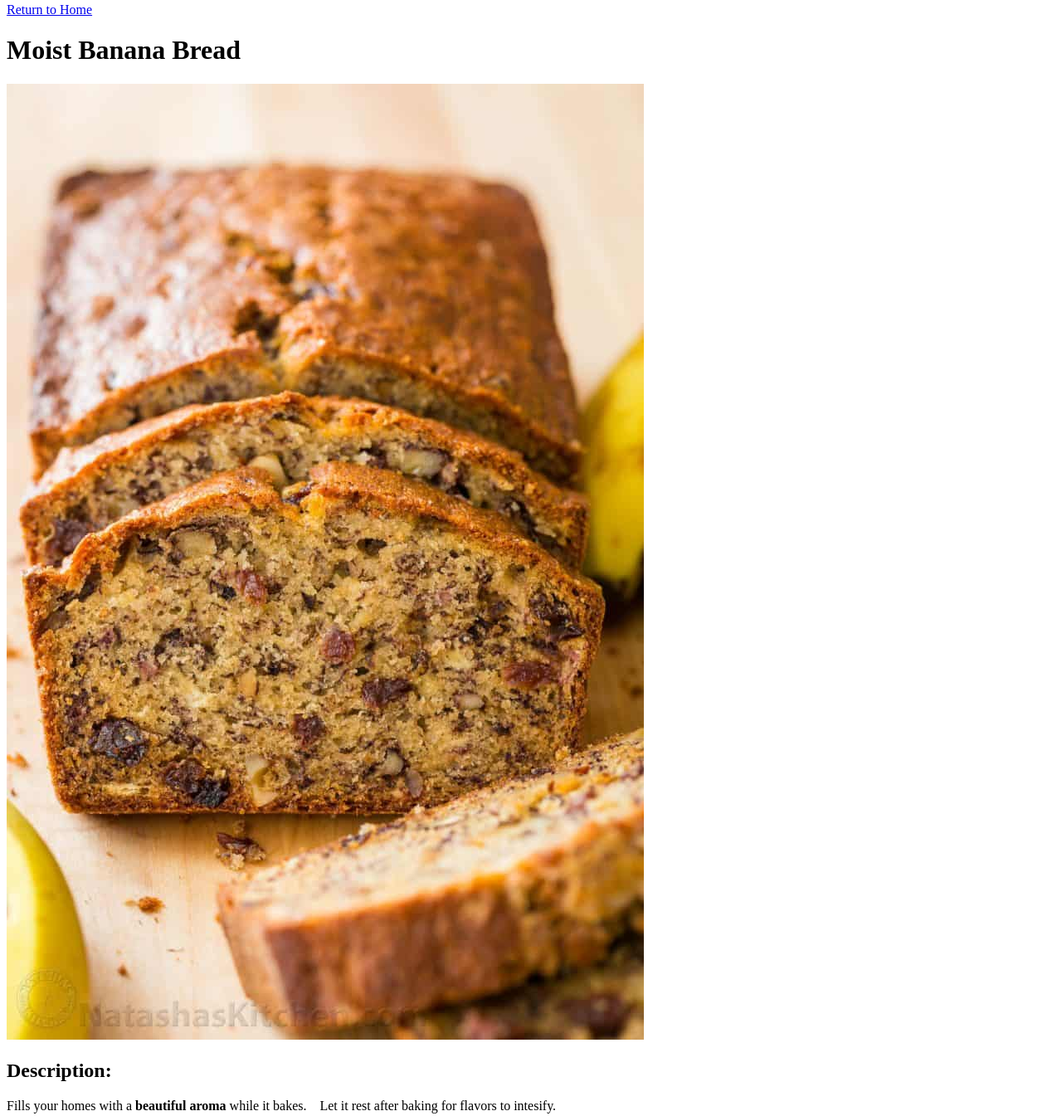
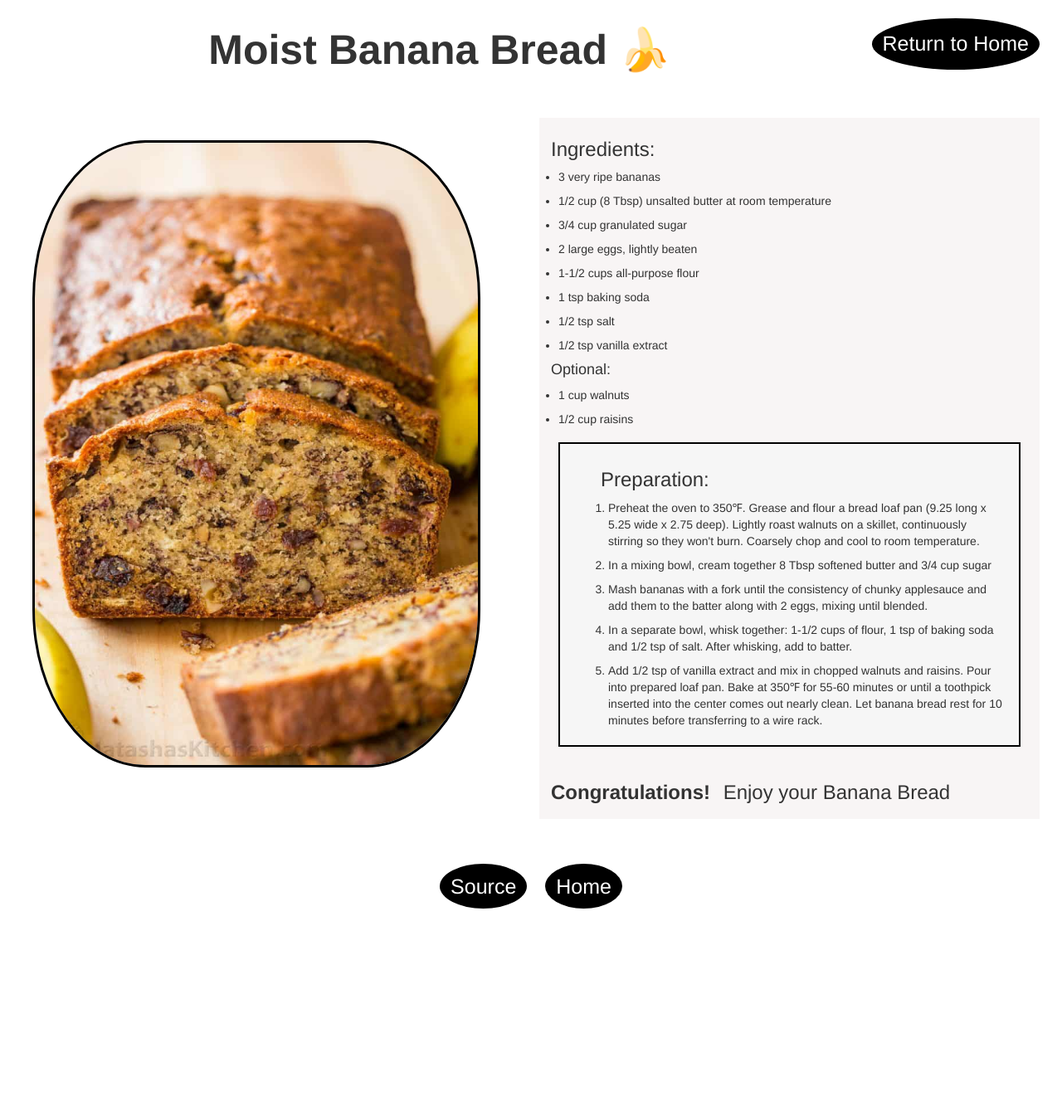
Before and after one commit to Reginald86/odin-recipes, a plain HTML site: page recipes/banana_bread.html in a window 1280 px wide. Shown: the part 5-1350 px from the top of the page at 83% size. After the commit the page ends 1140 px from the top, so only its background shows below. Drawn offline with nearby package versions, Linux system fonts and the light colour scheme.

Commit message:
Added CS to Banana Bread

```diff
--- a/recipes/banana_bread.html
+++ b/recipes/banana_bread.html
@@ -3,14 +3,32 @@
 <head>
     <meta charset="UTF-8">
     <meta name="viewport" content="width=device-width, initial-scale=1.0">
+    <link rel="stylesheet" href="../style.css">
+    <!-- Latest compiled and minified CSS -->
+    <link rel="stylesheet" href="https://maxcdn.bootstrapcdn.com/bootstrap/3.4.1/css/bootstrap.min.css">
+
+    <!-- jQuery library -->
+    <script src="https://ajax.googleapis.com/ajax/libs/jquery/3.7.1/jquery.min.js"></script>
+
+    <!-- Latest compiled JavaScript -->
+    <script src="https://maxcdn.bootstrapcdn.com/bootstrap/3.4.1/js/bootstrap.min.js"></script>
     <title>Moist Banana Bread</title>
 </head>
+
 <body>
+
+    <div class="header_bb">
         <a href="../index.html">Return to Home</a>
-    <h1>Moist Banana Bread</h1>
-    <img src="../Img/bbread.jpg" alt="A picture of banana bread"><br />
-    <h2>Description: </h2>
-    <p>Fills your homes with a <strong>beautiful aroma</strong> while it bakes.&emsp;Let it rest after baking for flavors to intesify.</p>
+        <h1>Moist Banana Bread &#127820; </h1>
+    </div>
+
+
+    <div class="row_bb">
+        <div class="column_bb">
+        <img src="../Img/bbread.jpg" alt="A picture of banana bread"> </div>
+
+     <div class="column_bb baba_b">
+
        <h3>Ingredients:</h3>
             <ul>
                 <li>3 very ripe bananas</li>
@@ -27,7 +45,9 @@
                 <li>1 cup walnuts</li>
                 <li>1/2 cup raisins</li>
             </ul>
-    <h3>Preparation:</h3>
+
+       <div class="baba_a">
+        <h3>Preparation: </h3>
         <ol>
             <li>Preheat the oven to 350&#8457. Grease and flour a bread loaf pan (9.25 long x 5.25
                 wide x 2.75 deep).  Lightly roast walnuts on a skillet, continuously stirring so they
@@ -46,11 +66,21 @@
                 transferring to a wire rack.
             </li>
         </ol>
+        </div>
+        <br>
 
-    <p><strong>Congratulations!</strong>  Enjoy your Banana Bread!</p>
+        <p><strong>Congratulations!</strong> Enjoy your Banana Bread</p>
 
+        </div>
+    </div>
+
+    <div class="footer_bb">
         <a href="https://natashaskitchen.com/banana-bread-recipe-video/">Source</a>
+
         <a href="../index.html">Home</a>
+    </div>
+
+
 
 
 </body>
--- /dev/null
+++ b/style.css
@@ -0,0 +1,95 @@
+* {
+    box-sizing:border-box;
+    margin: 9px 9px;
+    padding: 0;
+}
+
+
+
+
+.header_bb{
+    background-color: white;
+    overflow:hidden;
+    margin-bottom:35px;
+}
+
+.header_bb h1{
+    text-align:center;
+    font:black;
+    font-weight: 900;
+    font-size: 50px;
+    }
+
+.header_bb a{
+  float:right;
+  color:white;
+  font-family: 'Franklin Gothic Medium', 'Arial Narrow', Arial, sans-serif;
+  font-size: 25px;
+  background-color: black;
+  padding:13px 13px;
+  border-radius: 75%;
+}
+
+.row_bb{
+    display:flex;
+
+}
+
+.column_bb{
+    flex:50%;
+    padding:5px;
+    margin-left:10px;
+
+}
+
+.column_bb img{
+    border-radius: 25%;
+    height:750px;
+    width:90%;
+    outline:black solid 3px;
+    margin-top:25px;
+
+}
+
+.baba_b{
+
+    background-color:rgb(248, 245, 245);
+
+
+}
+
+
+.baba_a{
+    background-color:rgba(247, 247, 247, 0.918);
+    margin: 20px;
+    outline:black solid 2px;
+    list-style-position:outside;
+    padding-left:40px;
+    padding-top: 10px;
+    padding-bottom: 10px
+
+}
+
+.row_bb p{
+    font-size: x-large;
+
+}
+
+.footer_bb{
+    text-align: center;
+    padding:30px 30px;
+    margin-top: 25px;
+}
+
+.footer_bb a{
+    color:white;
+    font-family: 'Franklin Gothic Medium', 'Arial Narrow', Arial, sans-serif;
+    font-size: 25px;
+    background-color: black;
+    padding:13px 13px;
+    border-radius: 75%;
+}
+
+.color_bb{
+    background-color:rgb(252, 252, 209);
+}
```
Also changed, not shown: index.html (+15 -2 lines), recipes/french_onion.html (+3 -0 lines), recipes/mac_cheese.html (+3 -1 lines), Img/bb.jpg (added), 1 other file. Lines whose indentation alone changed are shown as unchanged.
